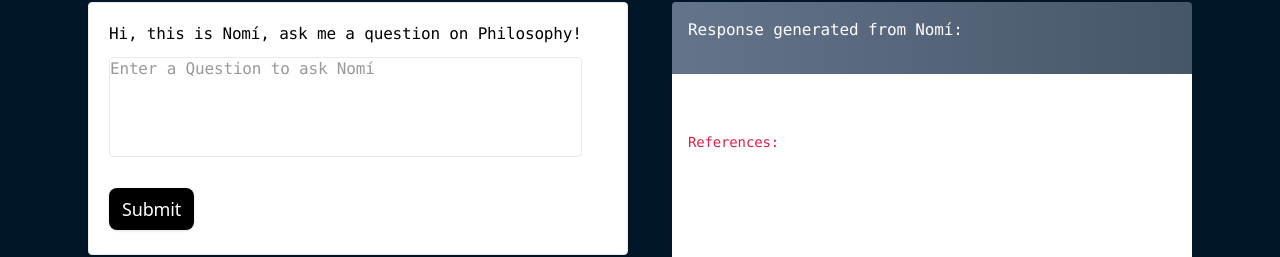
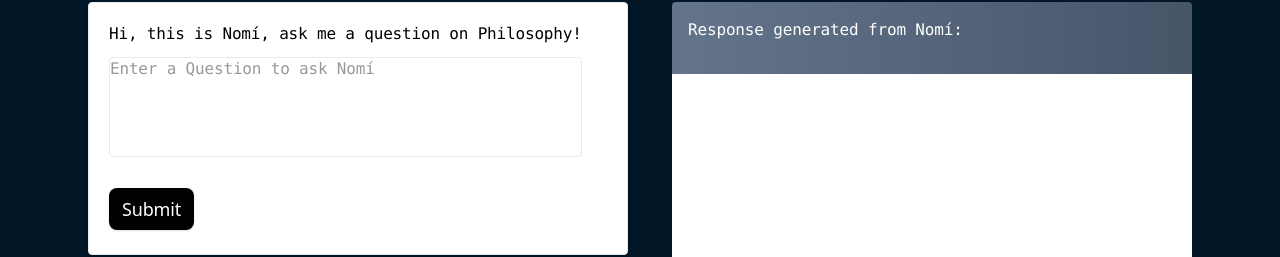
Before and after one commit to maanvithag/think-ai-ui, a Next.js app: page / in a window 1280 px wide. Shown: the part 145-402 px from the top of the page. Built offline with nearby package versions, Linux system fonts and the light colour scheme.

Commit message:
remove console print

```diff
--- a/components/features.tsx
+++ b/components/features.tsx
@@ -8,7 +8,8 @@ export default function Features() {
   const [tab, setTab] = useState<number>(1)
   const [enteredText, setEnteredText] = useState('') // State to store entered text
   const [displayText, setDisplayText] = useState('') // State to store display text
-  const [refText, setRefText] = useState([]) // State to store display references
+  const [refText, setRefText] = useState([{'link': '', 'title': ''}]) // State to store display references
+  const [refConstText, setRefConstText] = useState({'ref': '', 'publication': ''})
 
   const ex1 = {
     "query": "Am I a Human?",
@@ -65,8 +66,8 @@ export default function Features() {
       }
       else {
         const data = await response.json()
-        console.log(data['references'])
         setDisplayText(data['answer'])
+        setRefConstText({'ref': 'References:', 'publication': ', The Stanford Encyclopedia of Philosophy'})
         setRefText(data['references'])
       }
     }
@@ -180,7 +181,7 @@ export default function Features() {
                             {displayText}
                             <br/> <br/>
                             <p className="font-mono text-rose-600">
-                              References:
+                              {refConstText.ref}
                             </p>
                             <ul>
                               {
@@ -188,7 +189,7 @@ export default function Features() {
                                 <li className="font-sans">
                                 <a key={idx} href={val['link']} className="font-sans text-blue-600 underline">
                                   {val['title']}
-                                </a>, The Stanford Encyclopedia of Philosophy
+                                </a>{refConstText.publication}
                                 </li>
                                 )
                               }
```
